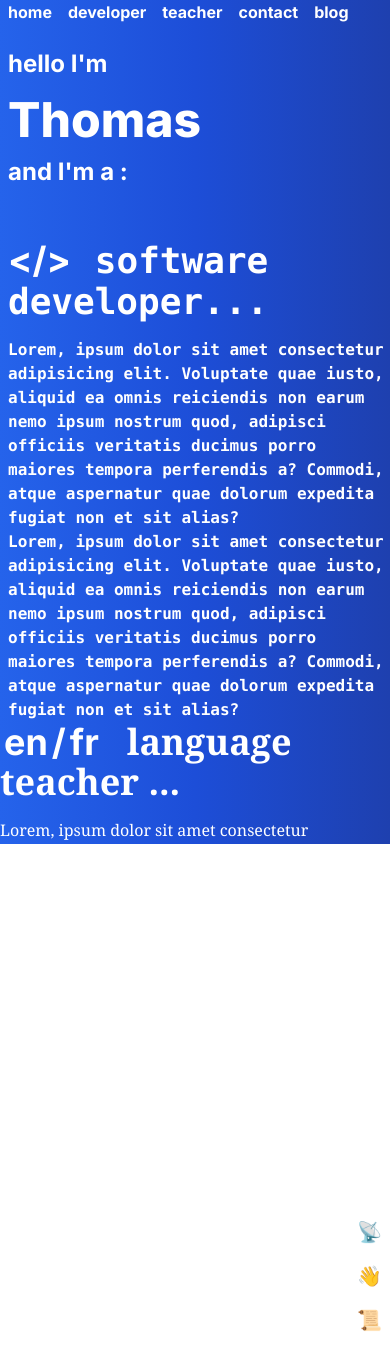
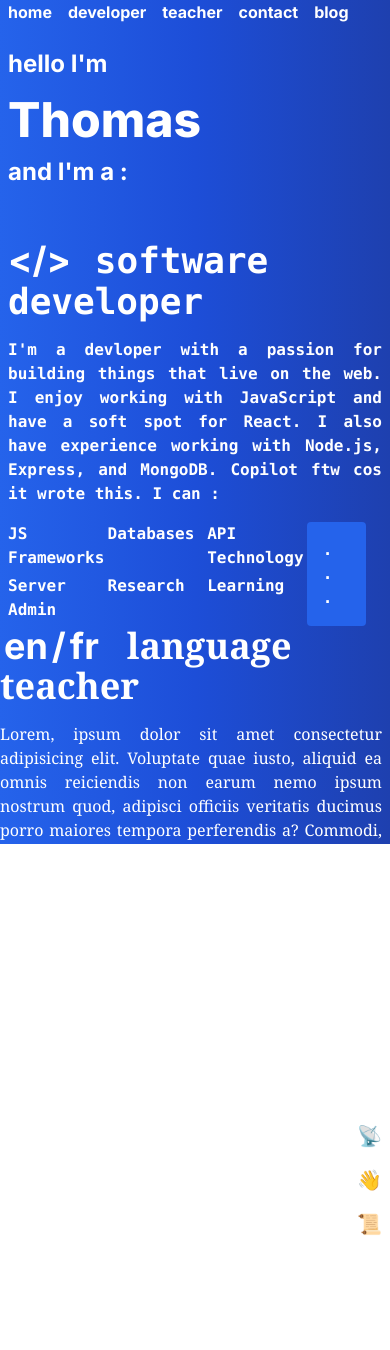
Before and after one commit to teasmade/teallen-front, a Next.js app: page / in a window 390 px wide. After the commit the page ends 1254 px from the top, so only its background shows below. Built offline with nearby package versions, Linux system fonts and the light colour scheme.

Commit message:
home: dev cta content layout

```diff
--- a/app/page.tsx
+++ b/app/page.tsx
@@ -1,15 +1,15 @@
-import HomeCollapse from "@/components/HomeCollapse";
+import Link from 'next/link';
 
 export default function Home() {
   return (
     <main className="pt-12 h-screen flex flex-col items-center bg-gradient-to-r from-blue-600 via-blue-700 to-blue-800">
       <div className="w-full flex-grow flex flex-col group">
-        <section className="grid grid-rows-4 lg:grid-cols-3 justify-items-center pl-2 lg:pl-0 transition-all duration-1000 ease-in-out hover:opacity-100">
-          <span className="justify-self-start lg:justify-self-end text-2xl lg:text-4xl font-bold text-white lg:opacity-0 group-hover:opacity-100 transition-opacity duration-700 ease-in-out lg:-mr-12">
+        <section className="grid grid-rows-4 lg:grid-rows-none lg:grid-cols-7 justify-items-center pl-2 lg:pl-0 transition-all duration-1000 ease-in-out hover:opacity-100">
+          <span className="justify-self-start text-2xl lg:text-4xl font-bold text-white lg:opacity-0 group-hover:opacity-100 transition-opacity duration-700 ease-in-out 2xl:pl-8 lg:col-start-2 2xl:col-start-3">
             {"hello I'm"}
           </span>
 
-          <h1 className="justify-self-start lg:justify-self-center relative text-5xl lg:text-7xl font-extrabold text-white">
+          <h1 className="justify-self-start lg:justify-self-center relative text-5xl lg:text-7xl lg:col-start-4 font-extrabold text-white">
             <span className="absolute left-0 opacity-0 lg:opacity-100 group-hover:opacity-0 transition-opacity duration-500 ease-in-out">
               {'.teallen'}
             </span>
@@ -19,62 +19,68 @@ export default function Home() {
             </span>
           </h1>
 
-          <span className="justify-self-start self-end text-2xl lg:text-4xl font-bold lg:-ml-5 pb-1 text-white lg:opacity-0 group-hover:opacity-100 transition-all duration-700 ease-in-out">
+          <span className="justify-self-start self-end 2xl:justify-self-end text-2xl lg:text-4xl font-bold 2xl:-ml-5 pb-1 text-white lg:opacity-0 group-hover:opacity-100 transition-all duration-700 ease-in-out lg:col-start-6 2xl:col-start-5 lg:col-span-2 2xl:col-auto">
             {"and I'm a :"}
           </span>
         </section>
 
-        <nav className="w-full flex-grow flex flex-col lg:grid lg:grid-cols-18 justify-between lg:justify-items-center items-start text-white font-bold">
-          <div className="col-span-9 text-4xl lg:text-6xl self-start lg:self-auto lg:relative pl-2 lg:pl-0 group/dev">
-            <span className="lg:pl-56 lg:absolute opacity-100 lg:group-hover:opacity-0 transition-all duration-500 ease-in-out">
-              {'</>'}
-            </span>
-            <span className="lg:opacity-0 group-hover:opacity-100 transition-all duration-500 ease-in-out text-4xl pr-4 font-mono pl-6 lg:pl-0">
-              {'software developer...'}
-            </span>
-            <div className="lg:absolute mt-4 text-base lg:opacity-0 lg:group-hover/dev:opacity-100 transition-all duration-700 ease-in-out font-mono">
-              <p>
+        <nav className="w-full flex-grow flex flex-col lg:grid lg:grid-cols-18 justify-between lg:justify-items-center lg:mt-36 items-start text-white font-bold">
+          <div className="col-span-9 text-4xl lg:text-6xl self-start lg:self-auto lg:relative pl-2 lg:px-6 lg:py-2 group/dev lg:group-hover:bg-blue-700 rounded">
+            <div className="lg:flex lg:flex-row-reverse">
+              <span className="opacity-100 lg:group-hover:opacity-100 transition-all duration-500 ease-in-out">
+                {'</>'}
+              </span>
+              <span className="lg:opacity-0 group-hover:opacity-100 transition-all duration-500 ease-in-out text-4xl pr-4 font-mono pl-6 lg:pl-0">
+                {'software developer'}
+              </span>
+            </div>
+            <div className="lg:absolute mt-4 lg:mt-0 lg:left-0 pr-2 lg:px-8 lg:py-4 lg:rounded text-base lg:opacity-0 lg:group-hover/dev:opacity-100 lg:group-hover/dev:bg-blue-700 transition-all duration-700 ease-in-out font-mono text-justify">
+              <div className="mb-4">
+                I'm a devloper with a passion for building things that live on the web. I enjoy working with JavaScript and have a soft spot for React. I also have experience working with Node.js, Express, and MongoDB. Copilot ftw cos it wrote this. I can :
+              </div>
+              <div className="flex flex-row justify-between">
+                <div className="grow grid grid-rows-2 grid-cols-3 lg:grid-rows-3 lg:grid-cols-2 place-items-stretch">
+                  <div>JS Frameworks</div>
+                  <div>Databases</div>
+                  <div>API Technology</div>
+                  <div>Server Admin</div>
+                  <div>Research</div>
+                  <div>Learning</div>
+                </div>
+              <div className="flex flex-row items-center pr-4">
+                  <span className="bg-blue-600 p-4 rounded">. . .</span>
+              </div>
+              </div>
+            </div>
+          </div>
+
+
+          <div className="col-span-9 text-4xl lg:text-6xl self-end lg:self-auto lg:relative pr-2 lg:px-6 lg:py-2 pb-16 lg:block group/teach lg:group-hover:bg-blue-700 rounded">
+            <div className="lg:flex lg:flex-row">
+              <span className="opacity-100 lg:group-hover:opacity-100 transition-all duration-500 ease-in-out">
+                <span className="text-4xl lg:text-5xl mx-1">en</span>
+                <span>/</span>
+                <span className="text-4xl lg:text-5xl mx-1">fr</span>
+              </span>
+              <span className="lg:opacity-0 group-hover:opacity-100 transition-all duration-500 ease-in-out text-4xl font-serif font-semibold pl-6 lg:pl-0 lg:ml-4">
+                {'language teacher'}
+              </span>
+            </div>
+            <div className="lg:absolute lg:left-0 mt-4 lg:mt-0 lg:px-8 lg:py-4 lg:rounded text-base lg:opacity-0 lg:group-hover/teach:opacity-100 lg:group-hover/teach:bg-blue-700 transition-all duration-700 ease-in-out font-serif font-medium text-justify">
+              <div>
                 Lorem, ipsum dolor sit amet consectetur adipisicing elit. Voluptate
                 quae iusto, aliquid ea omnis reiciendis non earum nemo ipsum nostrum
                 quod, adipisci officiis veritatis ducimus porro maiores tempora
                 perferendis a? Commodi, atque aspernatur quae dolorum expedita fugiat
                 non et sit alias?
-              </p>
-              <p>
+              </div>
+              <div>
                 Lorem, ipsum dolor sit amet consectetur adipisicing elit. Voluptate
                 quae iusto, aliquid ea omnis reiciendis non earum nemo ipsum nostrum
                 quod, adipisci officiis veritatis ducimus porro maiores tempora
                 perferendis a? Commodi, atque aspernatur quae dolorum expedita fugiat
                 non et sit alias?
-              </p>
-            </div>
-          </div>
-
-
-          <div className="col-span-9 text-4xl lg:text-6xl self-end lg:self-auto lg:relative pr-2 lg:pr-0 pb-16 lg:pb-0 lg:block group/teach">
-            <span className="lg:absolute opacity-100 lg:group-hover:opacity-0 transition-all duration-500 ease-in-out">
-              <span className="text-4xl lg:text-5xl mx-1">en</span>
-              <span>/</span>
-              <span className="text-4xl lg:text-5xl mx-1">fr</span>
-            </span>
-            <span className="lg:opacity-0 group-hover:opacity-100 transition-all duration-500 ease-in-out text-4xl font-serif font-semibold pl-6 lg:pl-0">
-              {'language teacher ...'}
-            </span>
-            <div className="lg:absolute mt-4 text-base lg:opacity-0 lg:group-hover/teach:opacity-100 transition-all duration-700 ease-in-out font-serif font-medium">
-              <p>
-                Lorem, ipsum dolor sit amet consectetur adipisicing elit. Voluptate
-                quae iusto, aliquid ea omnis reiciendis non earum nemo ipsum nostrum
-                quod, adipisci officiis veritatis ducimus porro maiores tempora
-                perferendis a? Commodi, atque aspernatur quae dolorum expedita fugiat
-                non et sit alias?
-              </p>
-              <p>
-                Lorem, ipsum dolor sit amet consectetur adipisicing elit. Voluptate
-                quae iusto, aliquid ea omnis reiciendis non earum nemo ipsum nostrum
-                quod, adipisci officiis veritatis ducimus porro maiores tempora
-                perferendis a? Commodi, atque aspernatur quae dolorum expedita fugiat
-                non et sit alias?
-              </p>
+              </div>
             </div>
           </div>
         </nav>
@@ -83,13 +89,19 @@ export default function Home() {
       <div className="w-full lg:flex-grow flex flex-col">
         <nav className="w-full flex-grow flex flex-col lg:grid lg:grid-cols-18 pr-2 lg:pr-0 items-end justify-items-end lg:justify-items-center lg:items-center text-white font-bold">
           <div className="lg:col-start-1 lg:col-end-5 order-3 lg:order-none text-xl lg:self-end pb-4 lg:pb-16">
-            blog 📜
+            <Link className="" href="/blog">
+            <span className="underline lg:no-underline lg:hover:underline">blog</span><span> 📜</span>
+            </Link>
           </div>
           <div className="lg:col-start-8 lg:col-end-12 text-xl lg:text-3xl lg:self-end pb-4 lg:pb-16">
-            contact 📡
+            <Link className="" href="/contact">
+            <span className="underline lg:no-underline lg:hover:underline">contact</span><span> 📡</span>
+            </Link>
           </div>
           <div className="lg:col-start-15 lg:col-end-18 text-xl lg:self-end pb-4 lg:pb-16 -ml-5">
-            hiring managers 👋
+            <Link className="" href="/essentials">
+            <span className="underline lg:no-underline lg:hover:underline">hiring managers</span><span> 👋</span>
+            </Link>
           </div>
         </nav>
       </div>
```
